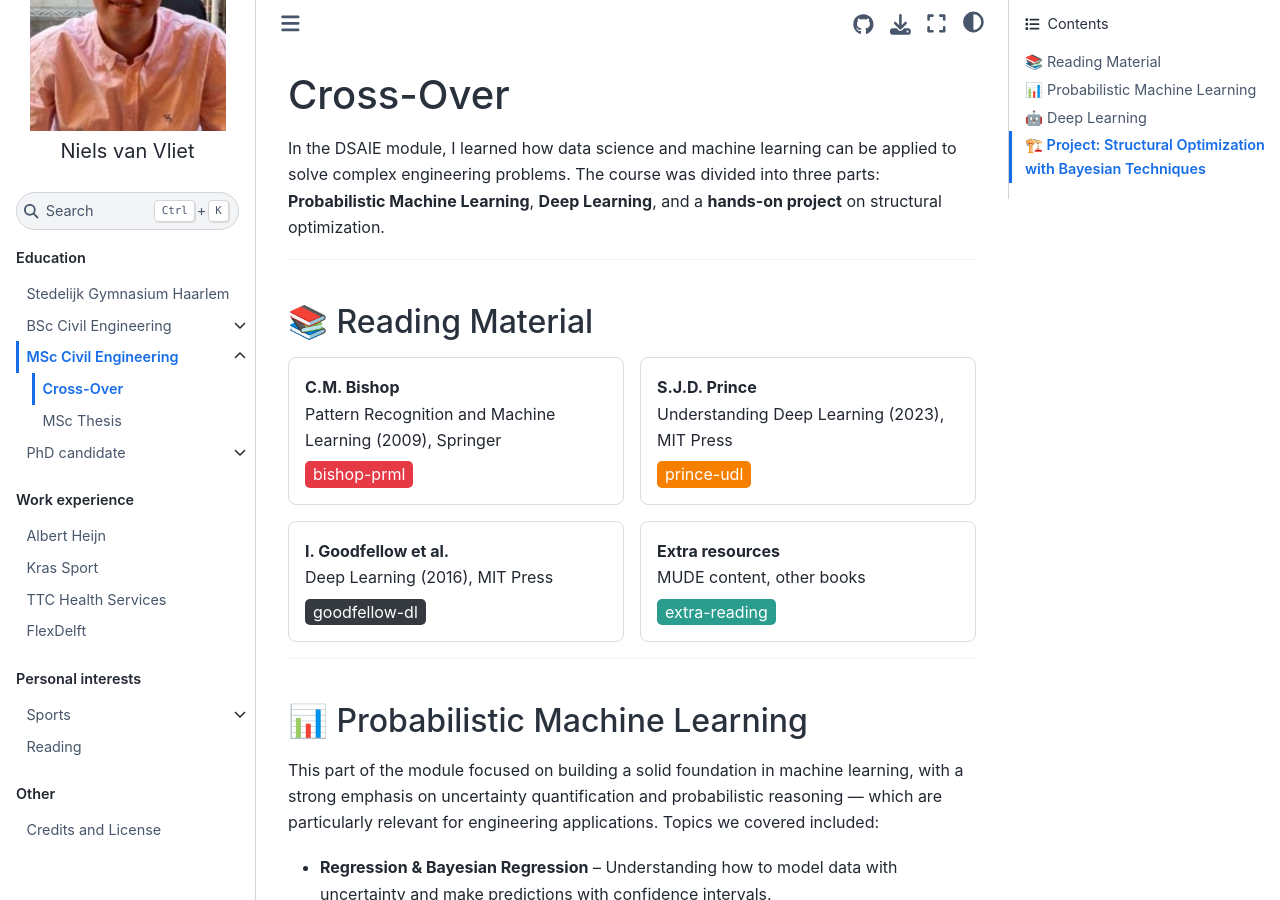
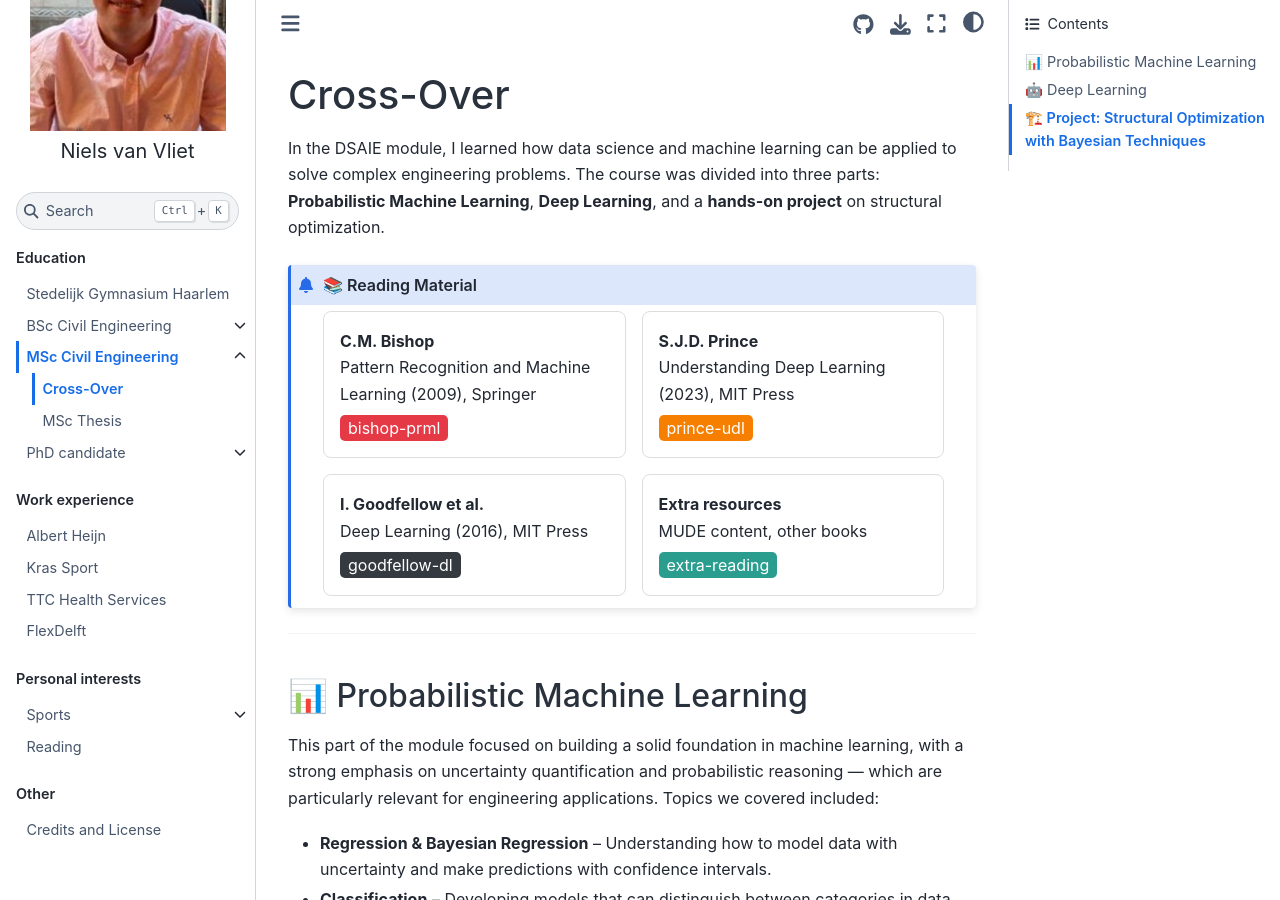
Before and after one commit to navanvliet/navanvliet, a Jupyter Book: the page built from book/Education/MSc/CrossOver.md, in a window 1280 px wide and 900 px high. Built offline with Jupyter Book 1.0.4 settings and Sphinx 7.4.7 and the Sphinx Book theme 1.1.4, drawn with Linux system fonts in a browser that asks for light colours; pages that are not in the unit, such as notebooks, are missing from menus; comment, search, counter and statistics services are not loaded.

Commit message:
changes in cross-over

````diff
--- a/book/Education/MSc/CrossOver.md
+++ b/book/Education/MSc/CrossOver.md
@@ -3,9 +3,7 @@
 
 In the DSAIE module, I learned how data science and machine learning can be applied to solve complex engineering problems. The course was divided into three parts: **Probabilistic Machine Learning**, **Deep Learning**, and a **hands-on project** on structural optimization.
 
----
-
-## 📚 Reading Material
+```{admonition} 📚 Reading Material
 
 <div style="display: flex; flex-wrap: wrap; gap: 1rem;">
 
@@ -42,7 +40,7 @@ In the DSAIE module, I learned how data science and machine learning can be appl
   </div>
 
 </div>
-
+```
 ---
 
 ## 📊 Probabilistic Machine Learning
````
